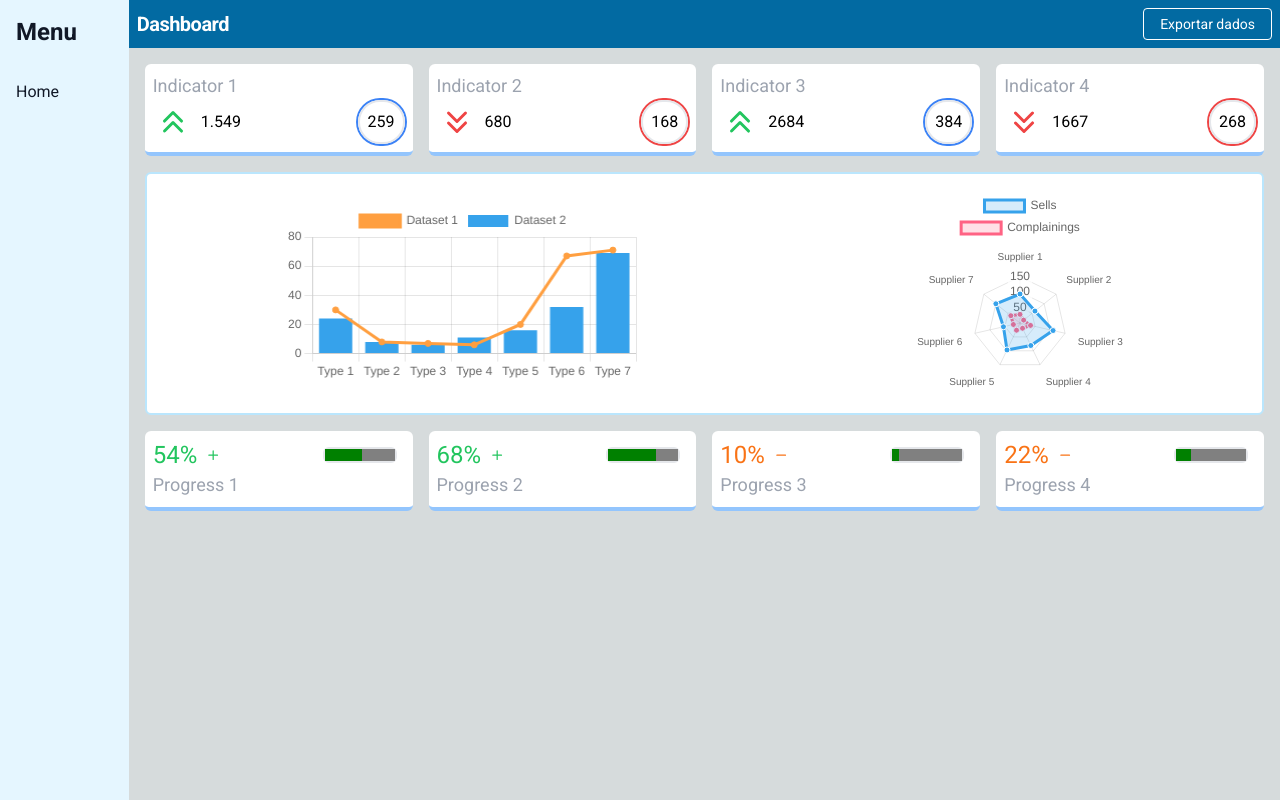
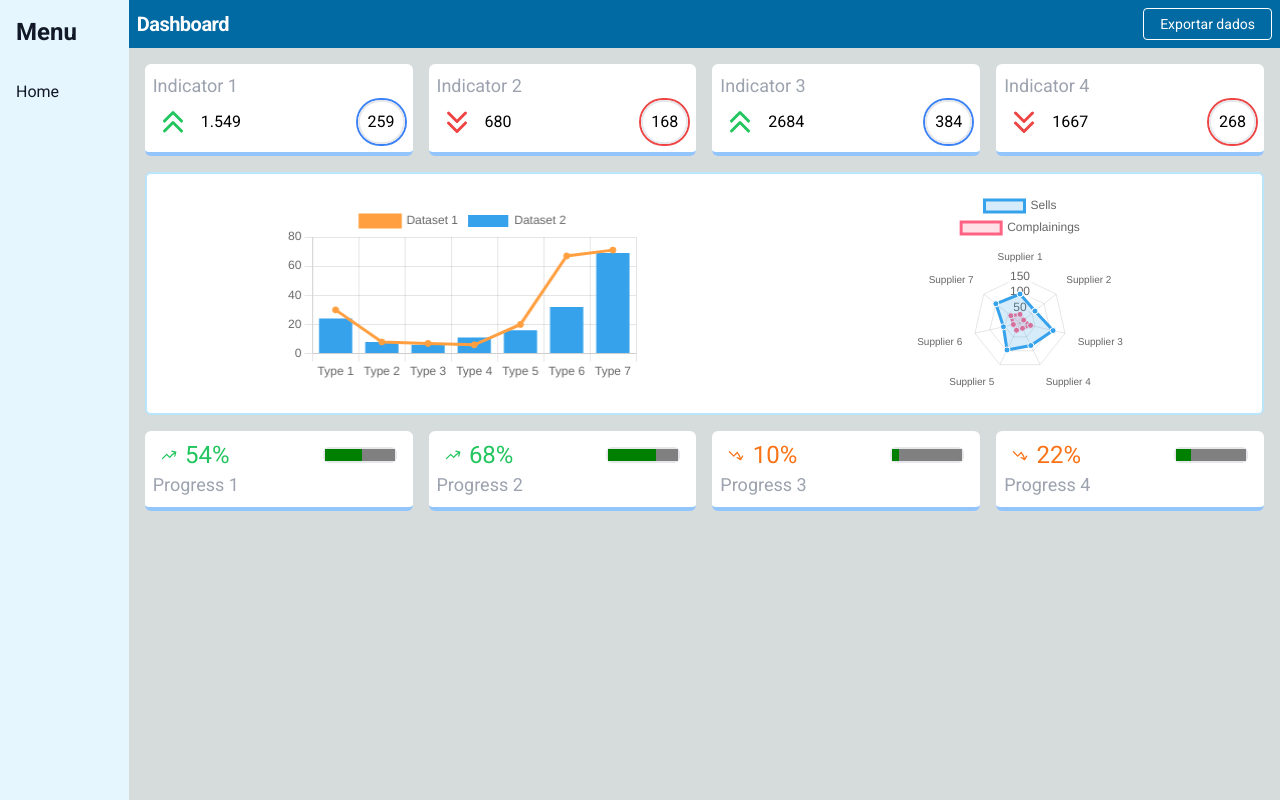
Before and after one commit to letxns/dashboard, a Next.js app: page / in a window 1280 px wide. Built offline with nearby package versions, Linux system fonts and the light colour scheme.

Commit message:
icons update

```diff
--- a/src/app/components/ProgressBar/ProgressBar.js
+++ b/src/app/components/ProgressBar/ProgressBar.js
@@ -1,22 +1,22 @@
 "use client";
 import 'chart.js/auto';
-import { PlusIcon , ChevronDoubleDownIcon, MinusIcon  } from "@heroicons/react/20/solid";
+import { ArrowTrendingUpIcon, ArrowTrendingDownIcon  } from "@heroicons/react/20/solid";
 
 export default function ProgressBar({ name, progress, color, icon }) {
 
     const icons = {
-        up: <PlusIcon className={`w-2/12 lg:w-1/5 p-2 ${color}`} />,
-        down: <MinusIcon className={`w-2/12 lg:w-1/5 p-2 ${color}`} />
+        up: <ArrowTrendingUpIcon className={`w-2/12 lg:w-1/5 p-2 ${color}`} />,
+        down: <ArrowTrendingDownIcon className={`w-2/12 lg:w-1/5 p-2 ${color}`} />
     }
 
     return (
         <div className="flex flex-col bg-white justify-between lg:w-1/4 lg:mx-2 p-2 mx-2 my-2 border-b-4 border-blue-300 rounded-md ">
             <div className="flex flex-row place-items-center justify-around">
                 <div className="flex flex-row justify-start place-items-center">
+                    {icons[icon]}
                     <h1 className={`text-2xl ${color}`}>{progress}%</h1>
-                    {icons[icon]}
                 </div>
-                <progress value={progress} max={100} className="mx-2 border-2 rounded-md"/>
+                <progress value={progress} max={100} className="mx-2 border-2 rounded-md bg-white "/>
             </div>
             <h1 className="text-lg text-gray-400">
                 {name}
--- a/src/app/components/ProgressBar/ProgressData.js
+++ b/src/app/components/ProgressBar/ProgressData.js
@@ -1,7 +1,7 @@
 const data = [
     {
       name: "Progress 1",
-      value: 54,
+      value: "54",
       icon: "up",
       color: "text-green-500"
     },
```
